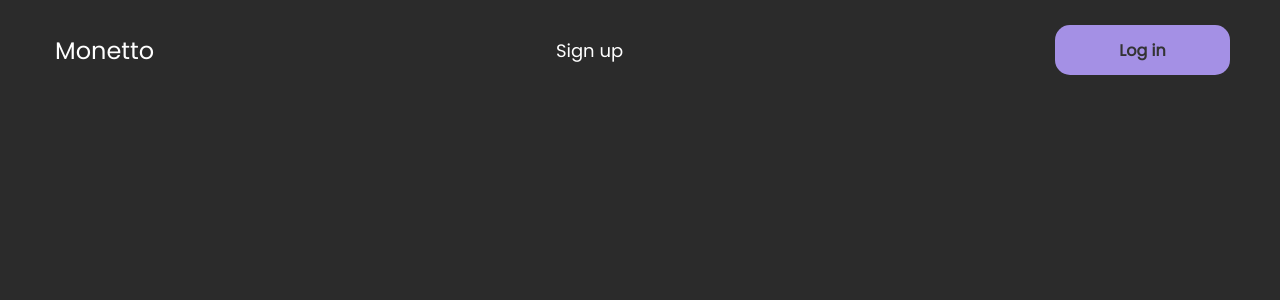
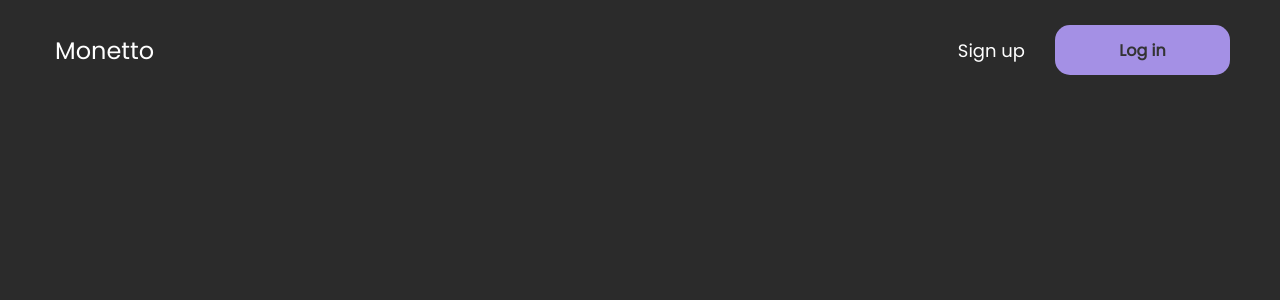
Before and after one commit to iandav/monetto, a React (Create React App) app in the folder front/: page / in a window 1280 px wide. Shown: the top 300 px of the page. Built offline with nearby package versions, Linux system fonts and the light colour scheme.

Commit message:
fix signup button

```diff
--- a/front/src/components/Navbar.js
+++ b/front/src/components/Navbar.js
@@ -7,8 +7,10 @@ const Navbar = () => {
   return (
     <nav style={styles.nav}>
         <MonettoLogo />
-        <SignupButton />
-        <LoginButton />
+        <div style={styles.wrapper}>
+          <SignupButton />
+          <LoginButton />
+        </div>
     </nav>
   )
 }
@@ -23,6 +25,10 @@ const styles = {
         display: 'flex',
         justifyContent: 'space-between',
         alignItems: 'center'
+    },
+    wrapper: {
+      display: 'flex',
+      alignItems: 'center'
     }
 }
 
```
